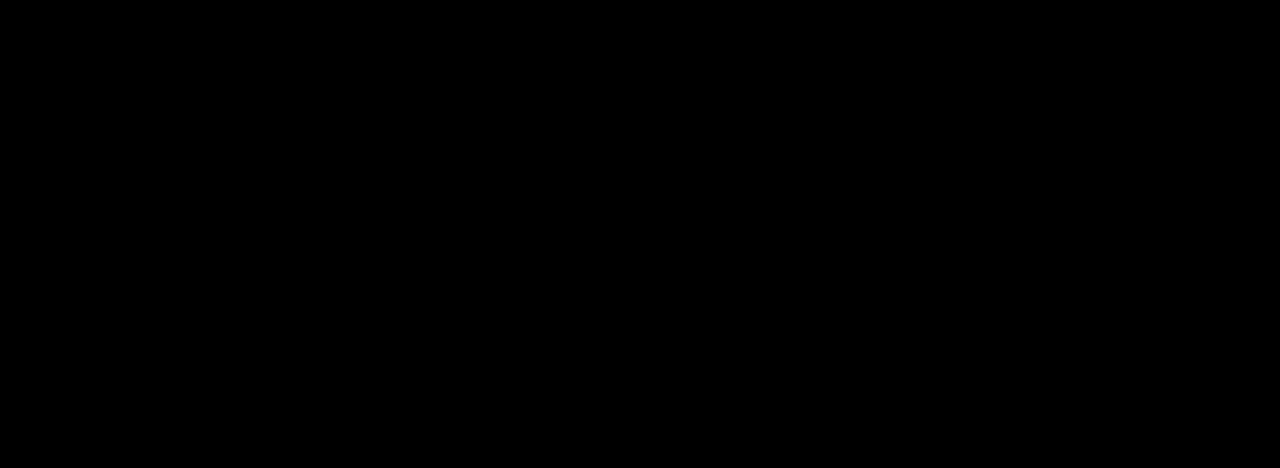
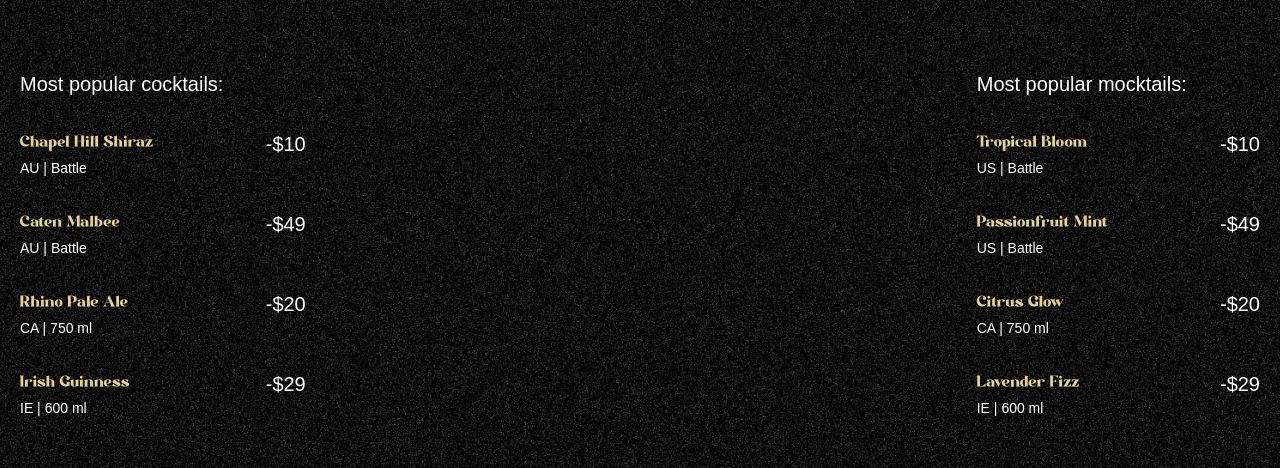
Before and after one commit to periklispap1/CocktailsWebsite, a React (Vite) app: page / in a window 1280 px wide. Shown: the part 890-1358 px from the top of the page. Built offline with nearby package versions, Linux system fonts and the light colour scheme; a web font is replaced by a local one.

Commit message:
Implemented Cocktails section

```diff
--- a/src/App.jsx
+++ b/src/App.jsx
@@ -3,6 +3,7 @@
 import { ScrollTrigger, SplitText} from "gsap/all";
 import Navbar from "./components/Navbar.jsx";
 import Hero from "./components/Hero.jsx";
+import Cocktails from "./components/Cocktails.jsx";
 
 gsap.registerPlugin(ScrollTrigger, SplitText);
 
@@ -11,6 +12,7 @@
         <main>
             <Navbar />
             <Hero />
+            <Cocktails />
         </main>
     )
 }
--- /dev/null
+++ b/src/components/Cocktails.jsx
@@ -0,0 +1,71 @@
+import React from 'react'
+import {cocktailLists, mockTailLists} from "../../constants/index.js";
+import {useGSAP} from "@gsap/react";
+import gsap from "gsap";
+
+const Cocktails = () => {
+    useGSAP(() => {
+        const parallaxTimeline = gsap.timeline({
+            scrollTrigger: {
+                trigger: '#cocktails',
+                start: 'top 30%',
+                end: 'bottom 80%',
+                scrub: true,
+            }
+        })
+
+        parallaxTimeline
+            .from('#c-left-leaf', {
+            x: -100, y: 100
+        })
+            .from('#c-right-leaf', {
+                x: 100, y: 100
+            })
+    })
+
+
+    return (
+        <section id="cocktails" className="noisy">
+            <img src="/images/cocktail-left-leaf.png" alt="left-leaf" id="c-left-leaf"/>
+            <img src="/images/cocktail-right-leaf.png" alt="right-leaf" id="c-right-leaf"/>
+
+            <div className="list">
+                <div className="popular">
+                    <h2>Most popular cocktails:</h2>
+
+                    <ul>
+                        {cocktailLists.map(({name, country, detail, price}) => (
+                            <li key={name}>
+                                <div className="md:me-28">
+                                    <h3>{name}</h3>
+                                    <p>{country} | {detail}</p>
+                                </div>
+                                <span>-{price}</span>
+                            </li>
+                        ))}
+                    </ul>
+
+                </div>
+
+                <div className="loved">
+                    <h2>Most popular mocktails:</h2>
+
+                    <ul>
+                        {mockTailLists.map(({name, country, detail, price}) => (
+                            <li key={name}>
+                                <div className="md:me-28">
+                                    <h3>{name}</h3>
+                                    <p>{country} | {detail}</p>
+                                </div>
+                                <span>-{price}</span>
+                            </li>
+                        ))}
+                    </ul>
+
+                </div>
+
+            </div>
+        </section>
+    )
+}
+export default Cocktails
```
